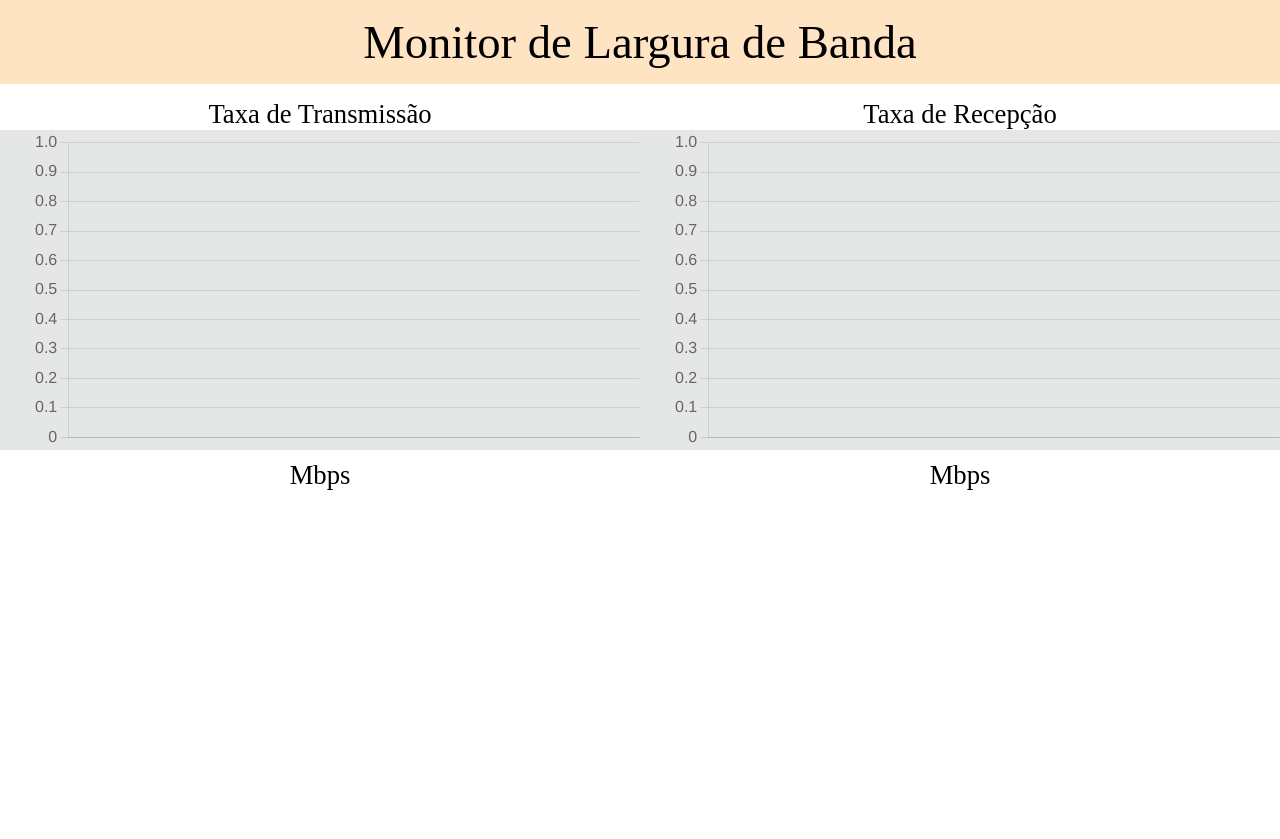
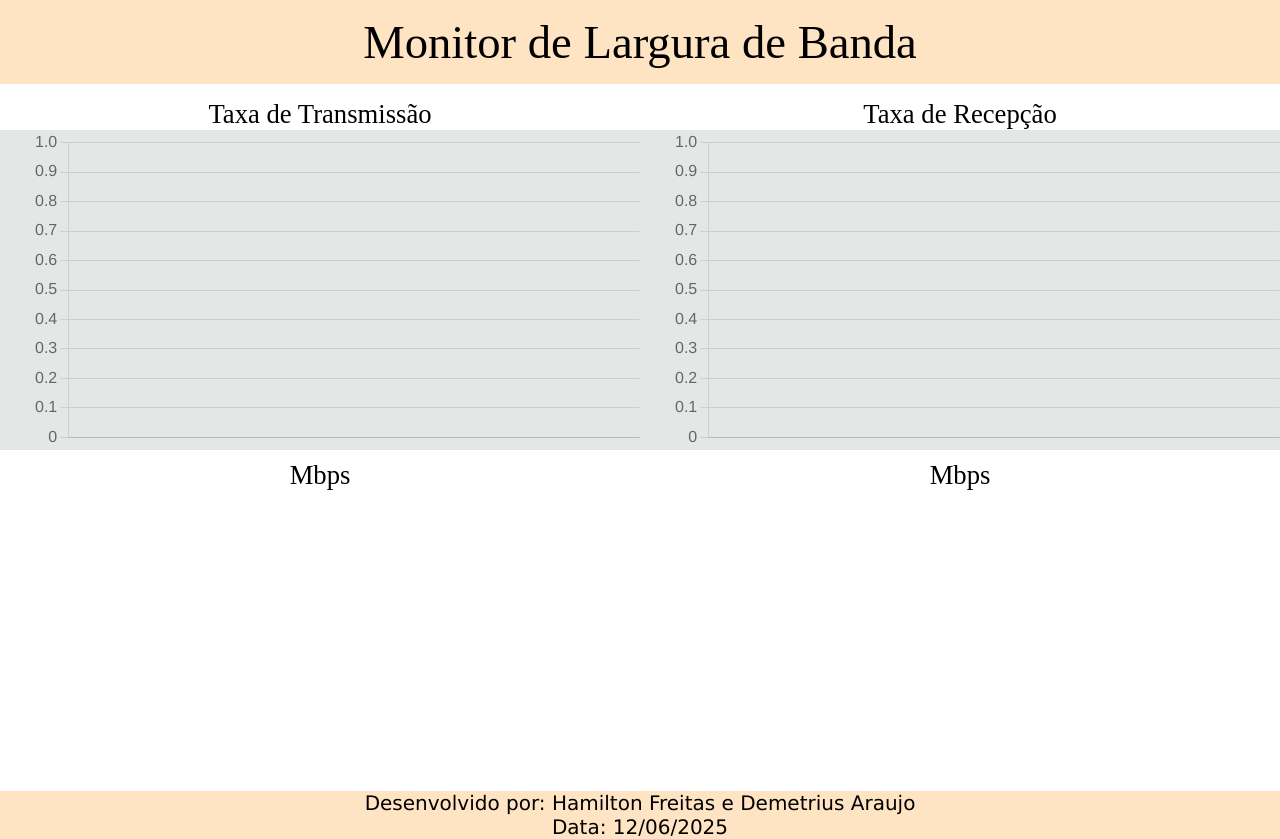
Before and after one commit to hfreitas17/Monitor_SNMP_MIKROTIC, a plain HTML site: page index.html in a window 1280 px wide. Before the commit the page ends 800 px from the top, so only its background shows below. Drawn offline with nearby package versions, Linux system fonts and the light colour scheme.

Commit message:
Versão 3.1

```diff
--- a/index.html
+++ b/index.html
@@ -35,6 +35,11 @@
         <div id="taxa_Rx">Mbps</div>
     </div>
 
+    <div id="div_rodepe2">
+        <p id="autor">Desenvolvido por: Hamilton Freitas e Demetrius Araujo</p>
+        <p id="data">Data: 12/06/2025</p>
+    </div>
+
 
     <script src="script.js"></script>
 </body>
--- a/styles.css
+++ b/styles.css
@@ -38,6 +38,14 @@ canvas {
     font-size: 20pt;
 }
 
+#div_rodepe2 {
+    font-size: 15pt;
+    margin-top: 300px;
+    background-color: bisque;
+    text-align: center;
+    font-family: Verdana, Geneva, Tahoma, sans-serif;
+}
+
 .grafico1 {
     /*margin-left: 80px;*/
     background-color: rgb(229, 231, 231);
```
